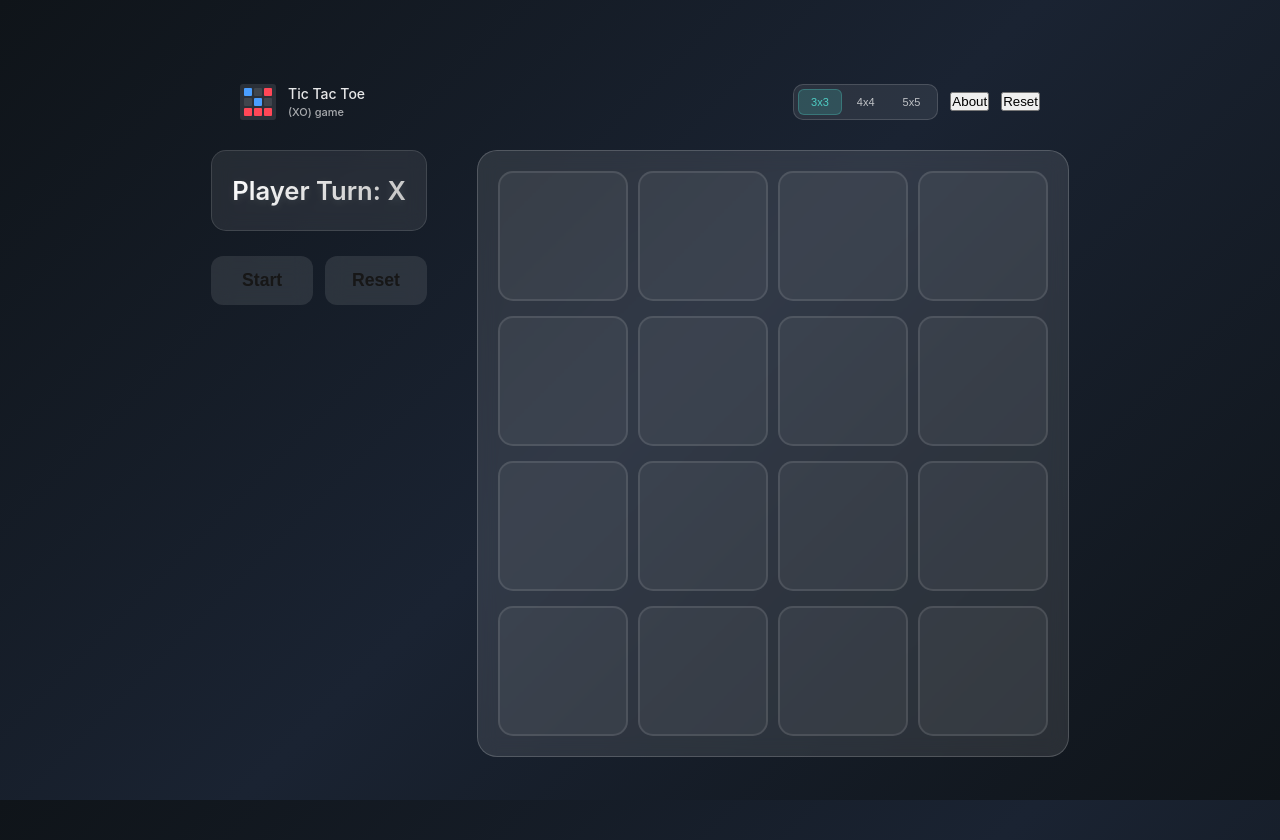
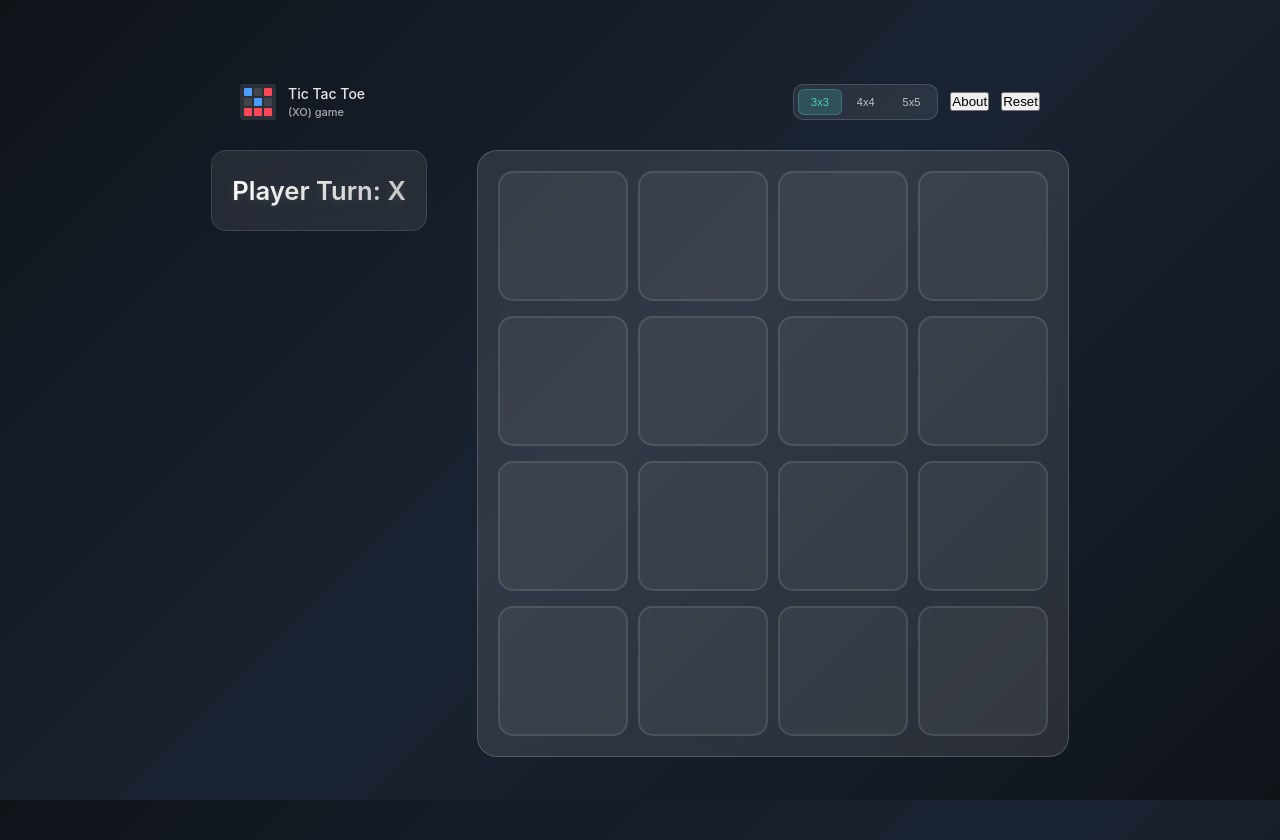
Before and after one commit to mahmoudalnkeeb/tic-tac-toe-multiplayer, a Next.js app: page / in a window 1280 px wide. Built offline with nearby package versions, Linux system fonts and the light colour scheme.

Commit message:
remove: GameButtons component

```diff
--- a/src/components/XOGame/GameButtons/GameButtons.jsx
+++ /dev/null
@@ -1,24 +0,0 @@
-import { useXOStore } from "@/stores/xo.store";
-import s from "./GameButtons.module.scss";
-
-const GameButtons = () => {
-  const { resetGame, startGame, hasGameStart } = useXOStore((s) => s);
-
-  return (
-    <div className={s.buttons}>
-      <button
-        className={s.start}
-        disabled={hasGameStart}
-        type="button"
-        onClick={startGame}
-      >
-        Start
-      </button>
-      <button className={s.reset} type="button" onClick={resetGame}>
-        Reset
-      </button>
-    </div>
-  );
-};
-
-export default GameButtons;
--- a/src/components/XOGame/GameButtons/GameButtons.module.scss
+++ /dev/null
@@ -1,63 +0,0 @@
-.buttons {
-  display: flex;
-  align-items: center;
-  gap: 12px;
-  width: 100%;
-}
-
-.buttons>button {
-  flex: 1;
-  font-size: 1.1rem;
-  font-weight: 600;
-  padding: 14px 24px;
-  margin-bottom: 0;
-  cursor: pointer;
-  user-select: none;
-  border: none;
-  border-radius: 12px;
-  background: rgba(255, 255, 255, 0.1);
-  color: var(--foreground);
-  backdrop-filter: blur(10px);
-  position: relative;
-  overflow: hidden;
-  transition:
-    border-color .3s ease,
-    box-shadow .3s ease;
-
-  &:disabled {
-    filter: grayscale(1);
-  }
-
-  &:not(:disabled) {
-    &:hover {
-      box-shadow: 0 5px 15px rgba(0, 0, 0, 0.2);
-      background: rgba(255, 255, 255, 0.15);
-
-      &::before {
-        left: 100%;
-      }
-    }
-
-    &:active {
-      translate: 0 1px;
-    }
-  }
-}
-
-.buttons>button::before {
-  content: '';
-  position: absolute;
-  top: 0;
-  left: -100%;
-  width: 100%;
-  height: 100%;
-  background: linear-gradient(120deg,
-      transparent,
-      rgba(255, 255, 255, 0.2),
-      transparent);
-  transition: left .5s;
-}
-
-.buttons .start {}
-
-.buttons .reset {}
--- a/src/components/XOGame/XOGame.jsx
+++ b/src/components/XOGame/XOGame.jsx
@@ -1,6 +1,5 @@
 "use client";
 
-import GameButtons from "./GameButtons/GameButtons";
 import GameMessages from "./GameMessages/GameMessages";
 import XOBoard from "./XOBoard/XOBoard";
 import s from "./XOGame.module.scss";
@@ -10,7 +9,6 @@ const XOGame = () => {
     <section className={s.game}>
       <div className={s.controls}>
         <GameMessages />
-        <GameButtons />
       </div>
       <XOBoard />
     </section>
```
